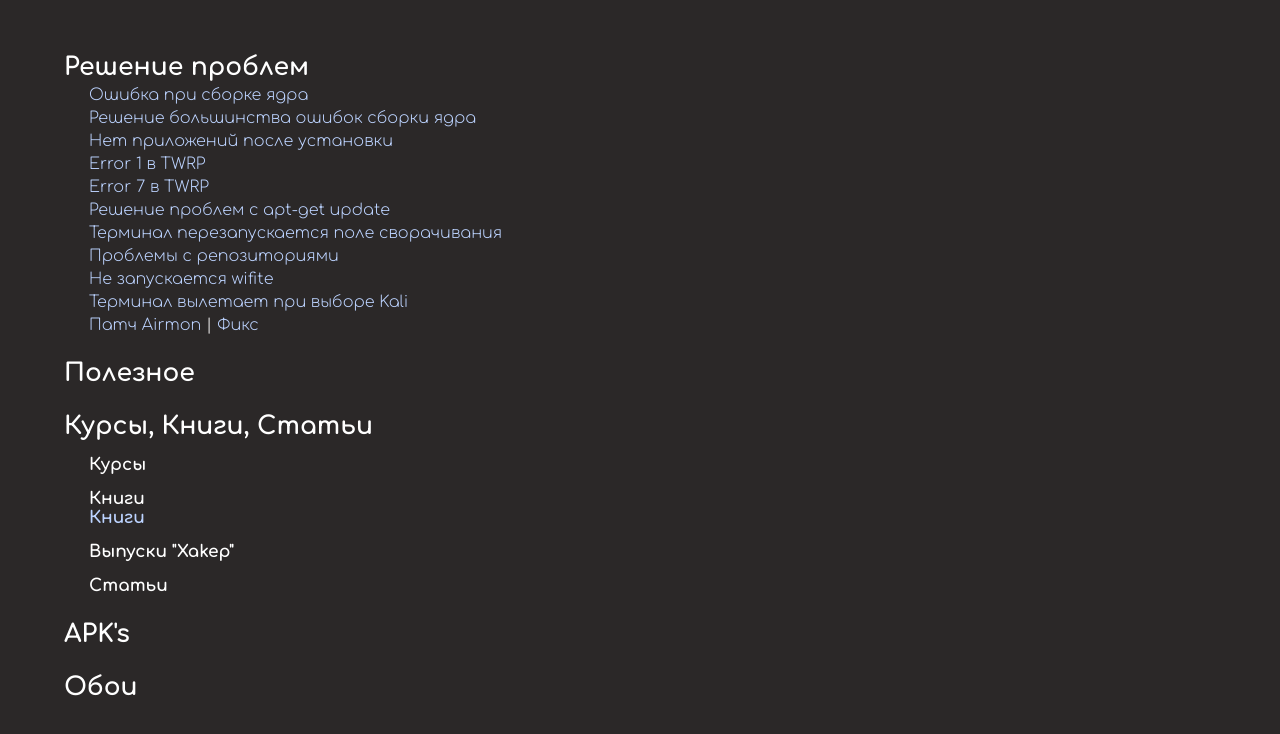
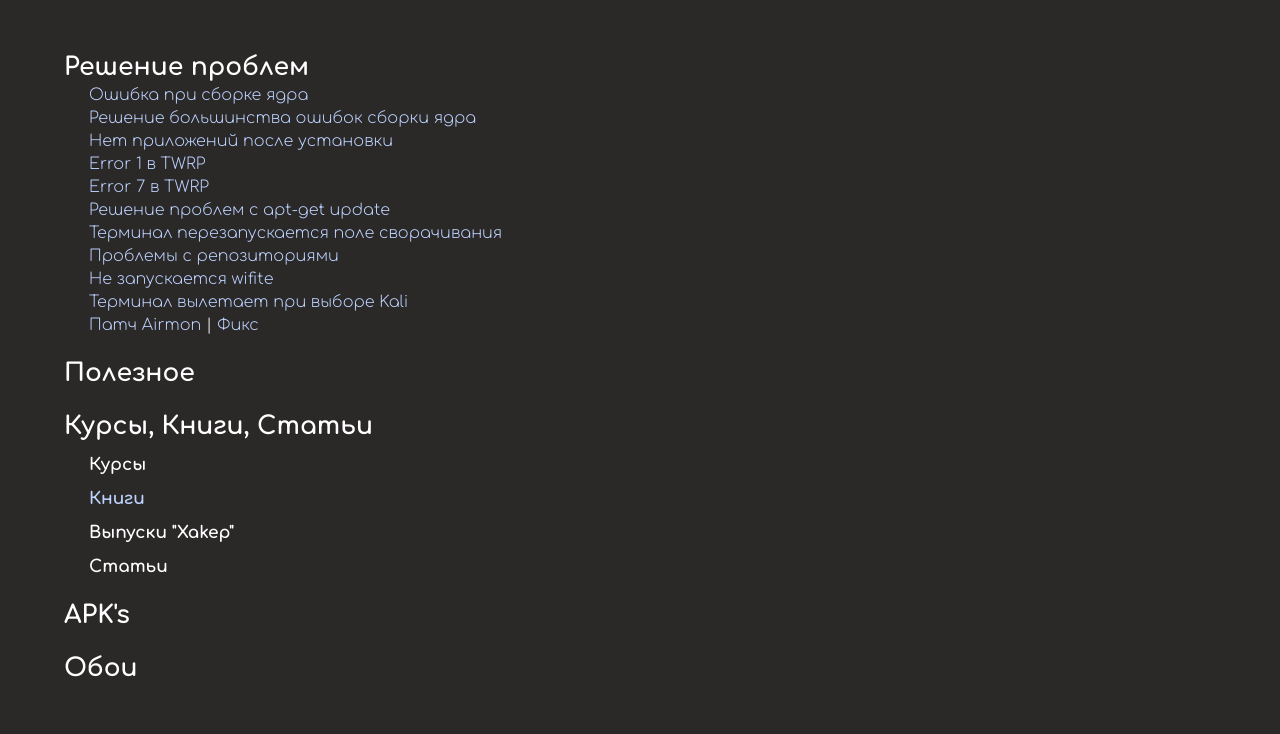
Before and after one commit to Kali-NH/Kali-NH.github.io, a plain HTML site: page index.html in a window 1280 px wide. Shown: the part 82-816 px from the top of the page. Drawn offline with Linux system fonts and the light colour scheme; a script that the page names is missing.

Commit message:
Update index.html

```diff
--- a/index.html
+++ b/index.html
@@ -116,7 +116,6 @@
             <div class="subfolder-name">Курсы</div>
           </div>
           <div class="subfolder">
-            <div class="subfolder-name">Книги</div>
             <a href="books" class="subfolder-name-b">Книги</a>
           </div>
           <div class="subfolder">
```
